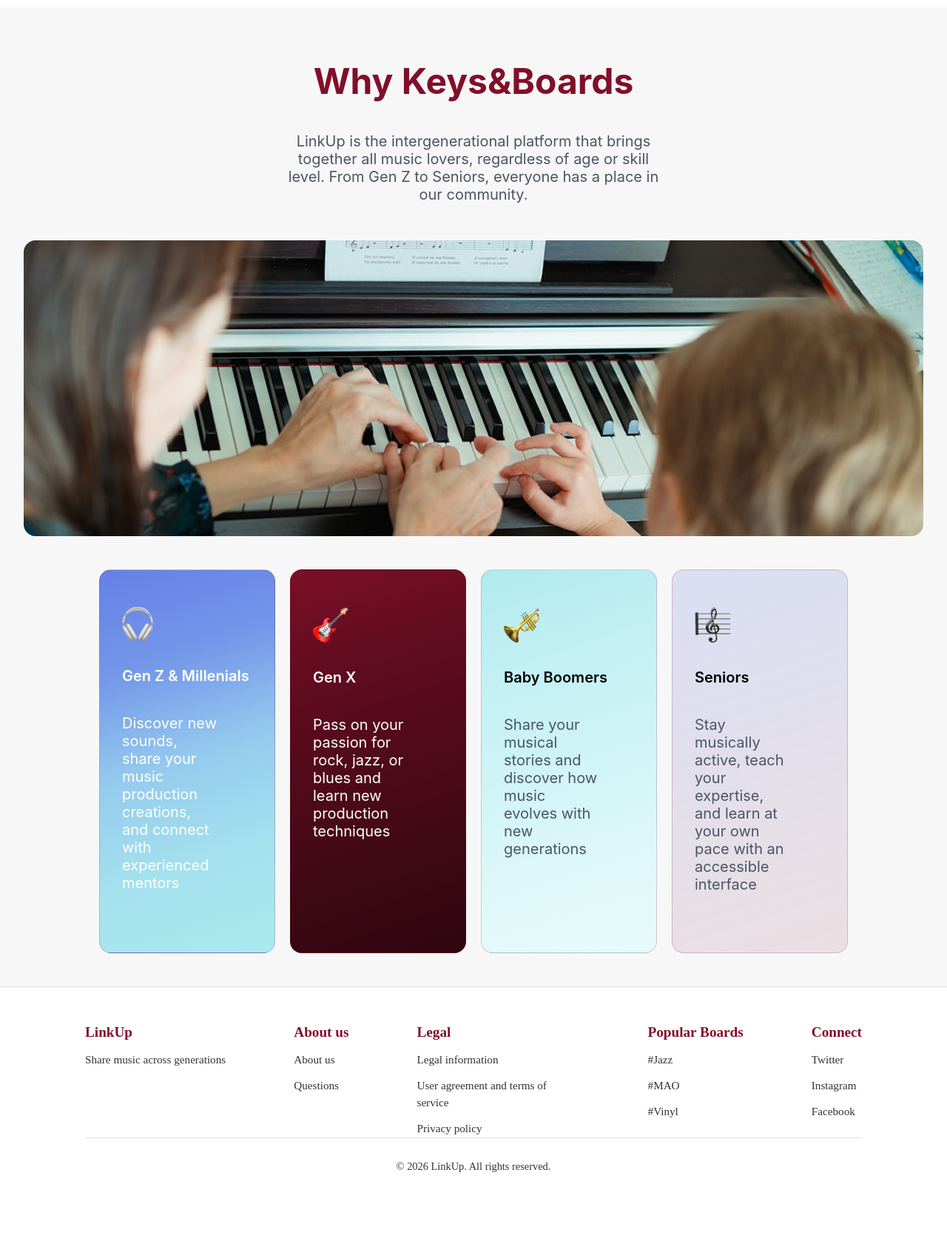
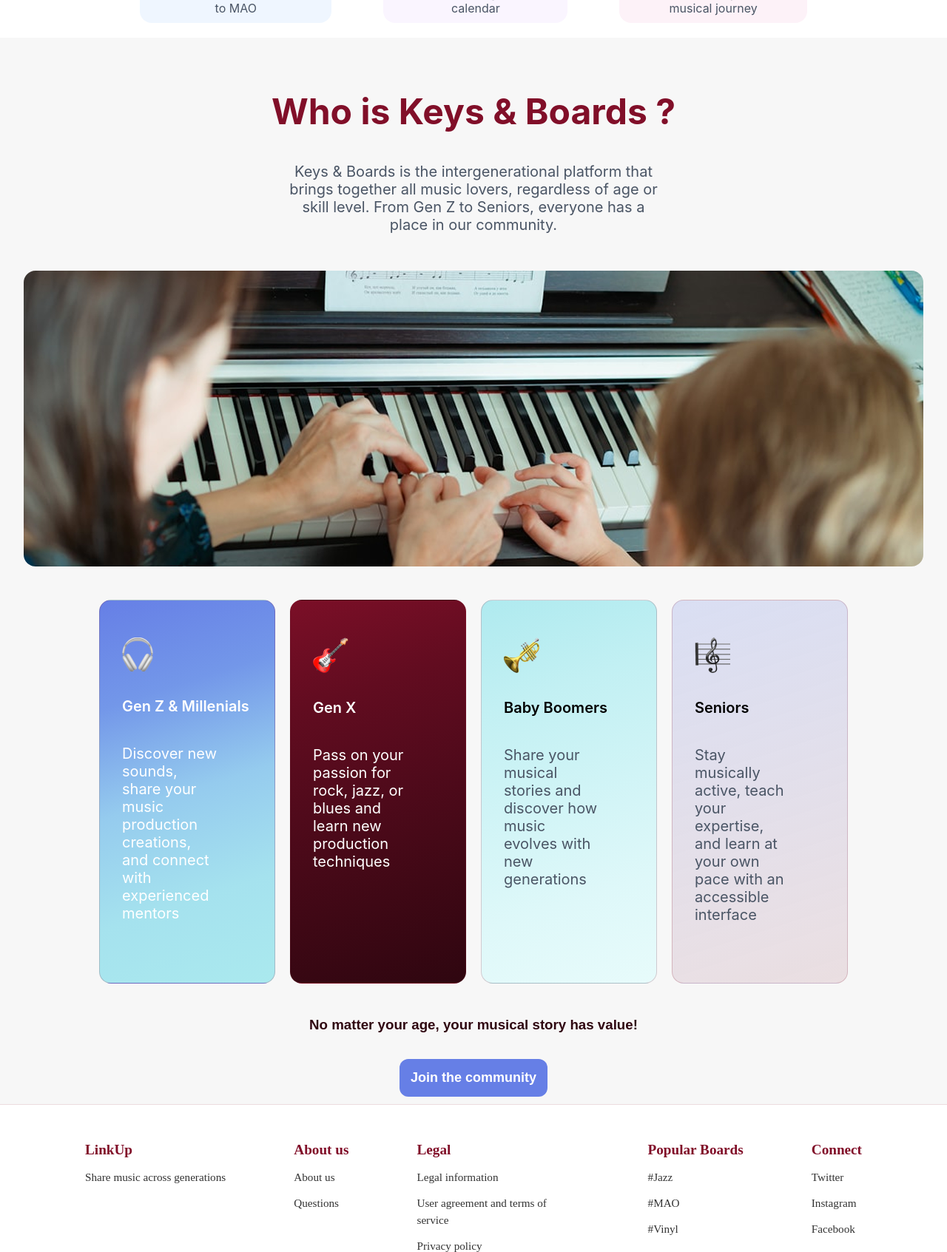
Before and after one commit to Eyam-Ruel/keys-boards, a PHP site: page /public.html in a window 1280 px wide. Shown: the part 1776-3469 px from the top of the page at 74% size. Before the commit the page ends 3361 px from the top, so only its background shows below. Run offline with PHP 8.4, Linux system fonts and the light colour scheme.

Commit message:
small fixes on public

```diff
--- a/public.html
+++ b/public.html
@@ -32,12 +32,15 @@
         </section>
         <section class="public--videoSection">
             <div class="public--videoSecion--content">
-                <h2>Discover Keys&Boards in Video</h2>
+                <div class="public--videoSection--title">
+                    <h2>Discover Keys & Boards in Video</h2>
+                </div>
+
 
                 <div class="video--container">
                     <video id="Video" class="video" poster="img/videoThumbnail.png">
                         <source src="video/test.mp4" type="video/mp4">
-                        Votre navigateur ne supporte pas la balise vidéo.
+                        your browser does not takee in charge videos.
                     </video>
 
                     <button id="playBtn" class="play-btn">
@@ -51,8 +54,8 @@
         </section>
         <section class="public--whySection">
             <div class="public--whySection--content">
-                <h2>Why Keys&Boards</h2>
-                <p class="public--text">Connect with musicians across generations, share your passion, and learn
+                <h2>Why Keys & Boards ?</h2>
+                <p class="public--text" style="margin-bottom: 50px;">Connect with musicians across generations, share your passion, and learn
                     together</p>
                 <div class="goals--container">
 
@@ -81,8 +84,8 @@
         </section>
         <section class="public--whoSection">
             <div class="public--whoSection--content">
-                <h2>Why Keys&Boards</h2>
-                <p class="public--text">LinkUp is the intergenerational platform that brings together all music lovers,
+                <h2>Who is Keys & Boards ?</h2>
+                <p class="public--text">Keys & Boards is the intergenerational platform that brings together all music lovers,
                     regardless of age or skill level. From Gen Z to Seniors, everyone has a place in our community.</p>
                 <img src="img/who.png" alt="whoPiano" style="border-radius: 16px;">
                 <div class="ages--container">
@@ -114,9 +117,16 @@
                             with an accessible interface</p>
                     </div>
                 </div>
+                <div class="public--whoSection--bottom">
+                    <h3>No matter your age, your musical story has value!</h3>
+                    <input type="button" value="Join the community" class="community--button">
+                </div>
             </div>
         </section>
     </main>
+
+    <!-- ////////////////// FOOTER ////////////////-->
+
     <footer class="site--footer"></footer>
         <div class="footer--main_content">
             <div class="footer--column">
--- a/style.css
+++ b/style.css
@@ -485,12 +485,19 @@ h3 {
     margin: 35px 0;
 }
 
+.public--videoSection--title{
+    display: flex;
+    justify-content: center;
+    background-color: #E7FBFB;
+    font-family: 'Monsterrat', sans-serif;
+    color: rgb(var(--red-text));
+}
 
 
 .video--container {
     position: relative;
     width: 100vw;
-    margin: 20px auto;
+    margin: 0 auto 20px auto;
     cursor: pointer;
     border-radius: 12px;
     overflow: hidden;
@@ -498,7 +505,7 @@ h3 {
 
 .video {
     width: 100%;
-    display: block; /* Évite l'espace fantôme sous la vidéo */
+    display: block;
 }
 
 .play-btn {
@@ -690,3 +697,26 @@ strong {
 .white{
     color: white;
 }
+
+.public--whoSection--bottom{
+    display: flex;
+    flex-direction: column;
+    gap: 25px;
+    color: rgb(var(--darkred));
+    font-family: 'Monsterrat', sans-serif;
+}
+
+.community--button{
+    font-family: 'Monsterrat', sans-serif;
+font-weight: 600;
+color: white;
+background-color: #667FE6;
+border: none;
+padding: 15px;
+font-size: 18px;
+display: inline-block;
+margin: 10px;
+border-radius: 12px;
+width: fit-content;
+align-self: center;
+}
```
